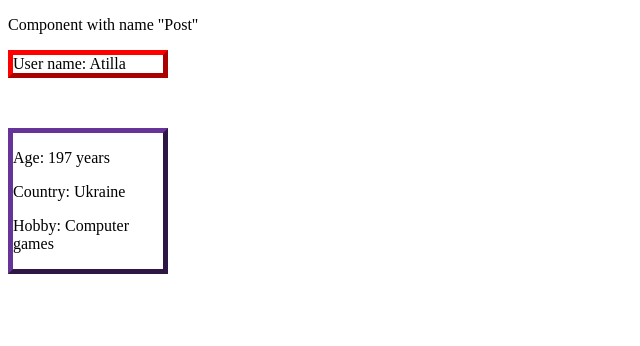
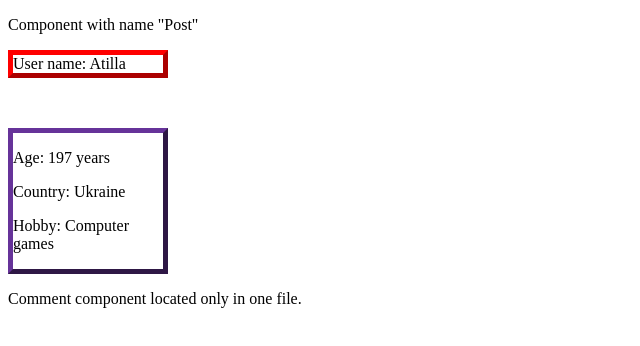
Before and after one commit to ivanskyi/Angular, an Angular app in the folder AngularCourse/Basic/: page / in a window 1280 px wide. Shown: the top 346 px of the page, without its empty margins (0-640 px from the left). Built offline with nearby package versions, Linux system fonts and the light colour scheme.

Commit message:
Added component which locate in one file

```diff
--- a/AngularCourse/Basic/src/app/app.component.html
+++ b/AngularCourse/Basic/src/app/app.component.html
@@ -1,2 +1,3 @@
 <app-post></app-post>
 <app-profile></app-profile>
+<app-comment></app-comment>
--- a/AngularCourse/Basic/src/app/app.module.ts
+++ b/AngularCourse/Basic/src/app/app.module.ts
@@ -2,6 +2,7 @@ import { NgModule } from '@angular/core';
 import { BrowserModule } from '@angular/platform-browser';
 
 import { AppComponent } from './app.component';
+import { CommentComponent } from './comment/comment.component';
 import { PostComponent } from './post/post.component';
 import { ProfileComponent } from './profile/profile.component';
 
@@ -9,7 +10,8 @@ import { ProfileComponent } from './profile/profile.component';
   declarations: [
     AppComponent,
     PostComponent,
-    ProfileComponent
+    ProfileComponent,
+    CommentComponent
   ],
   imports: [
     BrowserModule
--- /dev/null
+++ b/AngularCourse/Basic/src/app/comment/comment.component.ts
@@ -0,0 +1,11 @@
+import { Component } from '@angular/core'
+
+@Component({
+    selector: 'app-comment',
+    template: `<p>Comment component located only in one file.</p>`,
+    styles: [`body { text: red; }`]
+})
+
+export class CommentComponent {
+
+}
```
